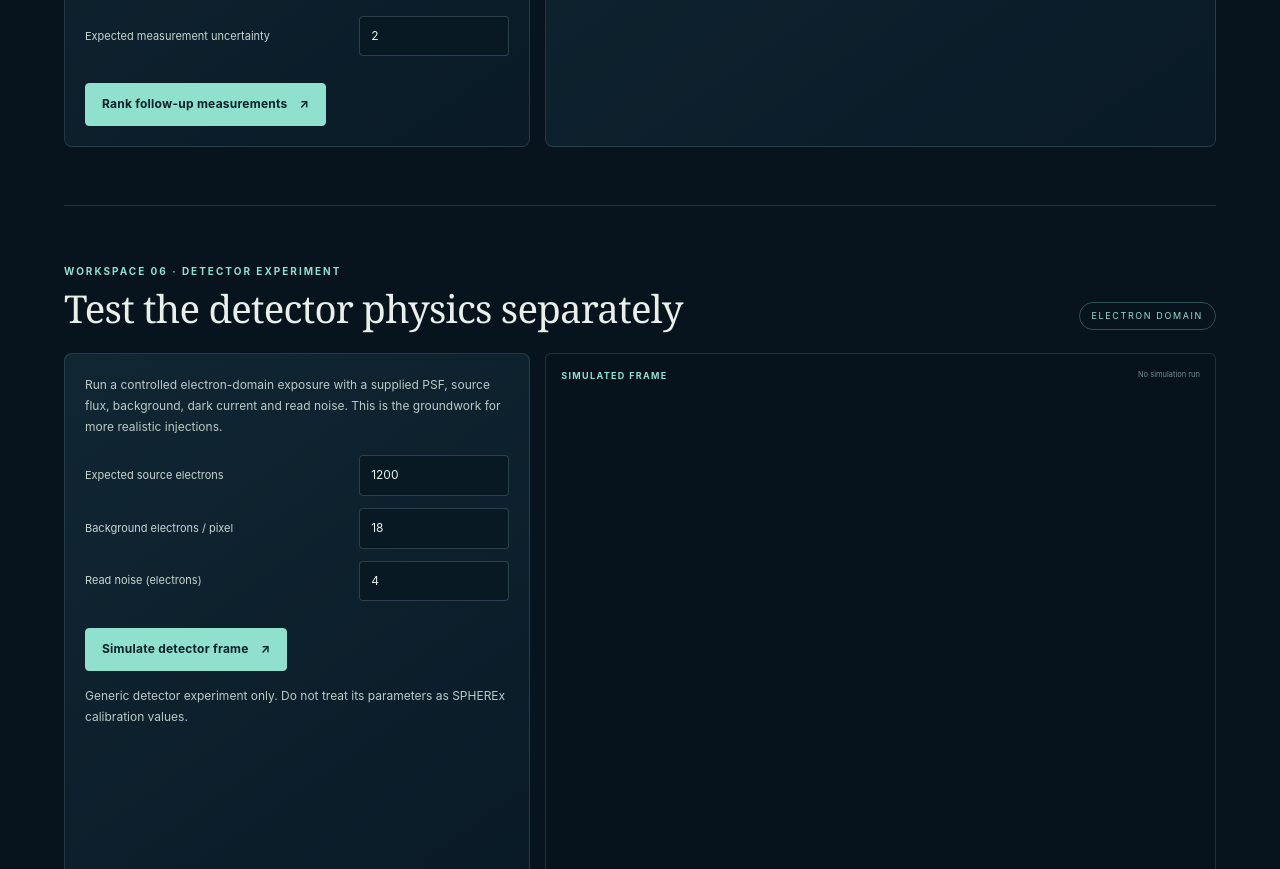
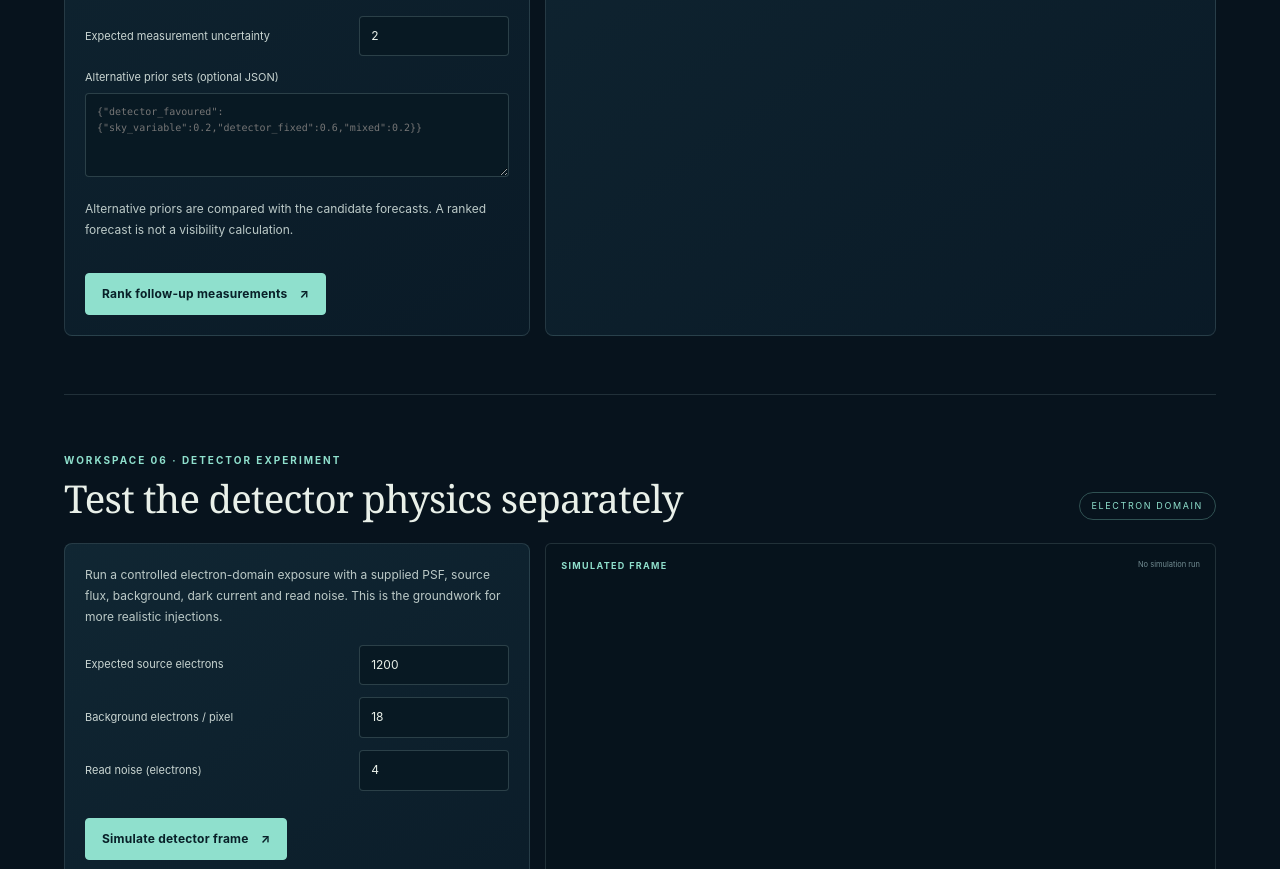
Before and after one commit to PRITIDIPADAS/nakshatra-chronus, a plain HTML site: page frontend/causal-lab.html in a window 1280 px wide. Shown: the part 4906-5775 px from the top of the page. Drawn offline with Linux system fonts and the light colour scheme; no server answers.

Commit message:
Add prior sensitivity input to follow-up planner

```diff
--- a/frontend/causal-lab.html
+++ b/frontend/causal-lab.html
@@ -105,7 +105,7 @@
 {"time":"later same band","visible":true,"predictions":{"sky_variable":{"mean":124,"sigma":2},"detector_fixed":{"mean":101,"sigma":2},"mixed":{"mean":116,"sigma":3}},"constraints":{"purpose":"Test whether the signal persists in a later visit"}},
 {"time":"simultaneous partner array","visible":true,"predictions":{"sky_variable":{"mean":119,"sigma":2},"detector_fixed":{"mean":102,"sigma":2},"mixed":{"mean":112,"sigma":3}},"constraints":{"purpose":"Test independent array response"}},
 {"time":"different wavelength","visible":true,"predictions":{"sky_variable":{"mean":132,"sigma":2},"detector_fixed":{"mean":101,"sigma":2},"mixed":{"mean":118,"sigma":3}},"constraints":{"purpose":"Test colour dependence"}}
-]</textarea><div class="form-row"><label for="plan-noise">Expected measurement uncertainty</label><input id="plan-noise" type="number" min=".0001" step=".1" value="2"></div><button class="button primary" id="run-plan">Rank follow-up measurements <span>↗</span></button></div><div class="outcome-panel"><div class="chart-title">RANKED EXPERIMENTS</div><div id="plan-result"><div class="empty-state">The highest expected information gain will be ranked first.</div></div></div></div>
+]</textarea><div class="form-row"><label for="plan-noise">Expected measurement uncertainty</label><input id="plan-noise" type="number" min=".0001" step=".1" value="2"></div><label for="plan-alternative-priors">Alternative prior sets (optional JSON)</label><textarea id="plan-alternative-priors" rows="4" spellcheck="false" placeholder='{"detector_favoured":{"sky_variable":0.2,"detector_fixed":0.6,"mixed":0.2}}'></textarea><p class="panel-note">Alternative priors are compared with the candidate forecasts. A ranked forecast is not a visibility calculation.</p><button class="button primary" id="run-plan">Rank follow-up measurements <span>↗</span></button></div><div class="outcome-panel"><div class="chart-title">RANKED EXPERIMENTS</div><div id="plan-result"><div class="empty-state">The highest expected information gain will be ranked first.</div></div></div></div>
 </section>
 <section class="workspace" id="detector">
 <div class="section-heading"><div><div class="eyebrow">WORKSPACE 06 · DETECTOR EXPERIMENT</div><h2>Test the detector physics separately</h2></div><span class="label">ELECTRON DOMAIN</span></div>
```
